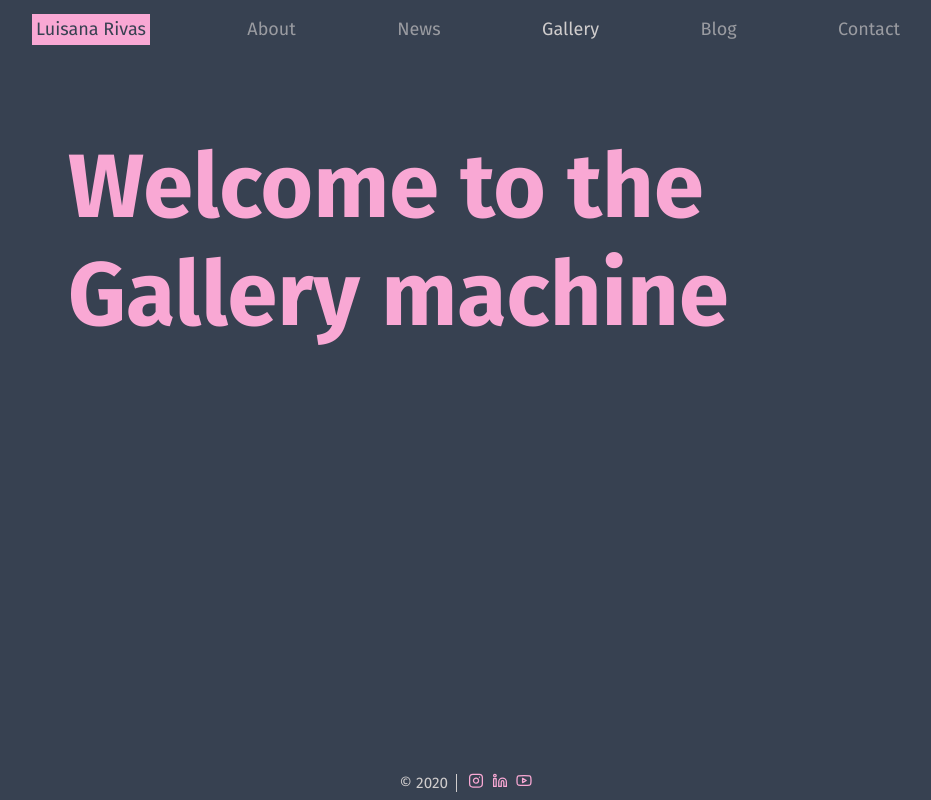
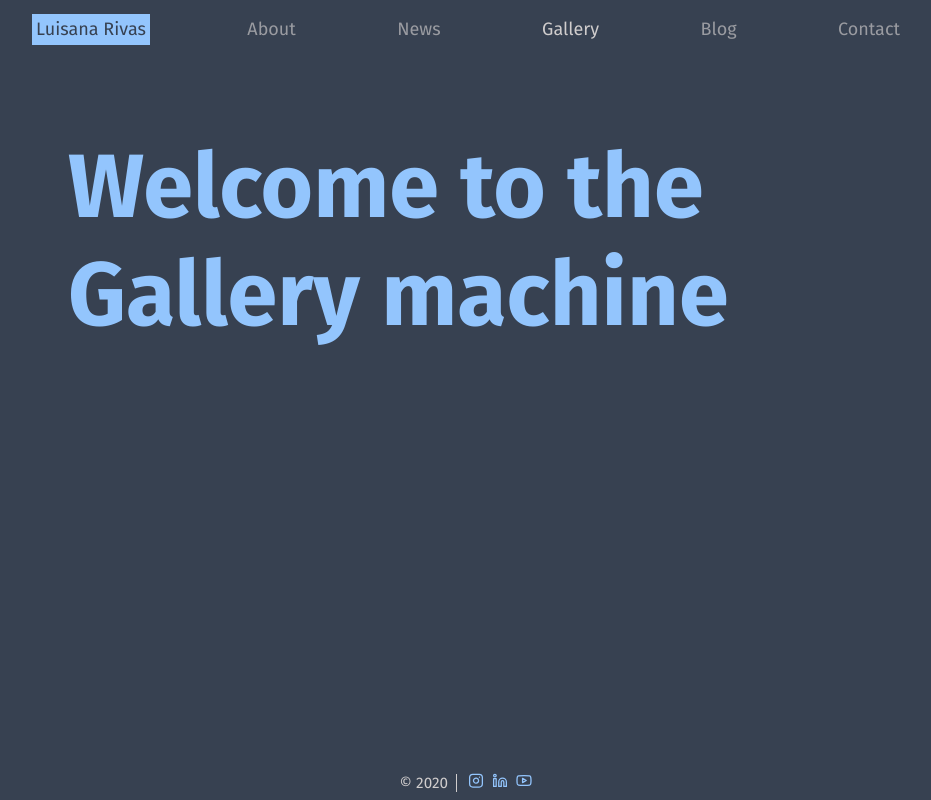
Before and after one commit to aldo-sanchez/front-luchi-site, a Next.js app in the folder front-luchi-site/: page /gallery in a window 1280 px wide. Shown: the whole page, without its empty margins (172-1103 px from the left). Built offline with nearby package versions, Linux system fonts and the light colour scheme.

Commit message:
:lipstick: Styles blog home

```diff
--- a/front-luchi-site/package.json
+++ b/front-luchi-site/package.json
@@ -13,6 +13,7 @@
     "react": "17.0.1",
     "react-dom": "17.0.1",
     "react-feather": "^2.0.9",
-    "react-markdown": "^5.0.3"
+    "react-markdown": "^5.0.3",
+    "reading-time": "^1.2.1"
   }
 }
--- a/front-luchi-site/pages/blog/[id]/index.js
+++ b/front-luchi-site/pages/blog/[id]/index.js
@@ -12,7 +12,7 @@ export async function getStaticProps(context) {
       updatedAt: data.updated_at,
       content: data.content,
       meta: data.meta,
-    }, // will be passed to the page component as props
+    },
   }
 }
 
@@ -45,7 +45,6 @@ const BlogPost = ({ title, publishedAt, updatedAt, content, meta, ...rest}) => {
             )
           }
           case 'blog.video': {
-            console.log(component.video_link)
             return (
               <ReactMarkdown key={component.id} className="content" allowDangerousHtml>
                 {component.video_link}
--- a/front-luchi-site/styles/globals.css
+++ b/front-luchi-site/styles/globals.css
@@ -12,9 +12,9 @@
 
   --main-text-color-rgb: 208, 205, 205;
   /* blue */
-  /* --accent-color-rgb: 147, 197, 253; */
+  --accent-color-rgb: 147, 197, 253;
   /* rosado palido */
-  --accent-color-rgb: 249, 168, 212;
+  /* --accent-color-rgb: 249, 168, 212; */
   --main-bg-color: rgb(var(--main-bg-color-rgb));
   --main-text-color: rgb(var(--main-text-color-rgb));
   --accent-color: rgb(var(--accent-color-rgb));
@@ -127,29 +127,49 @@ nav > ul > li.home {
   background-color: var(--accent-color);
 }
 
-.title > header > h1, h2 {
+section.title > header > h1, h2 {
   color: var(--accent-color)
 }
 
-.title {
+section.title {
   position: relative;
 }
 
-.title > header {
+section.title > header {
   position: absolute;
   bottom: 50%;
   left: -30%;
 }
-.title > header > h1 {
+
+section.title > header > h1 {
   margin: 0;
   font-size: 5em;
   color: var(--accent-color);
   text-shadow: 0 1px 0 black;
 }
 
-.title > header > h2 {
+section.title > header > h2 {
   margin: 0;
   font-size: 2.5em;
   color: var(--accent-color);
   text-shadow: 0 1px 0 black;
 }
+
+section.blog > .blog-list {
+  list-style-type: none;
+  margin: 0;
+  padding: 0;
+}
+
+section.blog > .blog-list > .post {
+  margin-bottom: 1em;
+  display: flex;
+  flex-direction: column;
+  align-items: flex-start;
+}
+
+section.blog > .blog-list .post .title {
+  margin: 0;
+  text-decoration: solid underline var(--accent-color) 3px;
+  font-size: 1.5em;
+}
```
Also changed, not shown: front-luchi-site/helpers.js (+24 -4 lines), front-luchi-site/pages/blog.js (+23 -13 lines), 1 other file (tests, documents, lock files or other folders).
